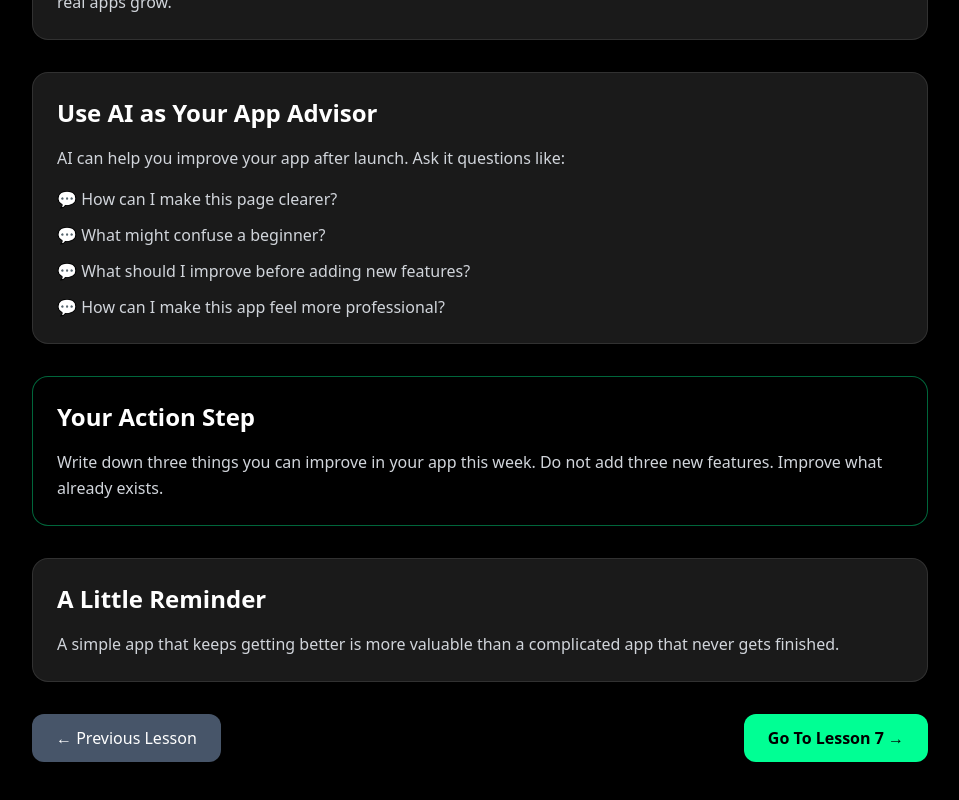
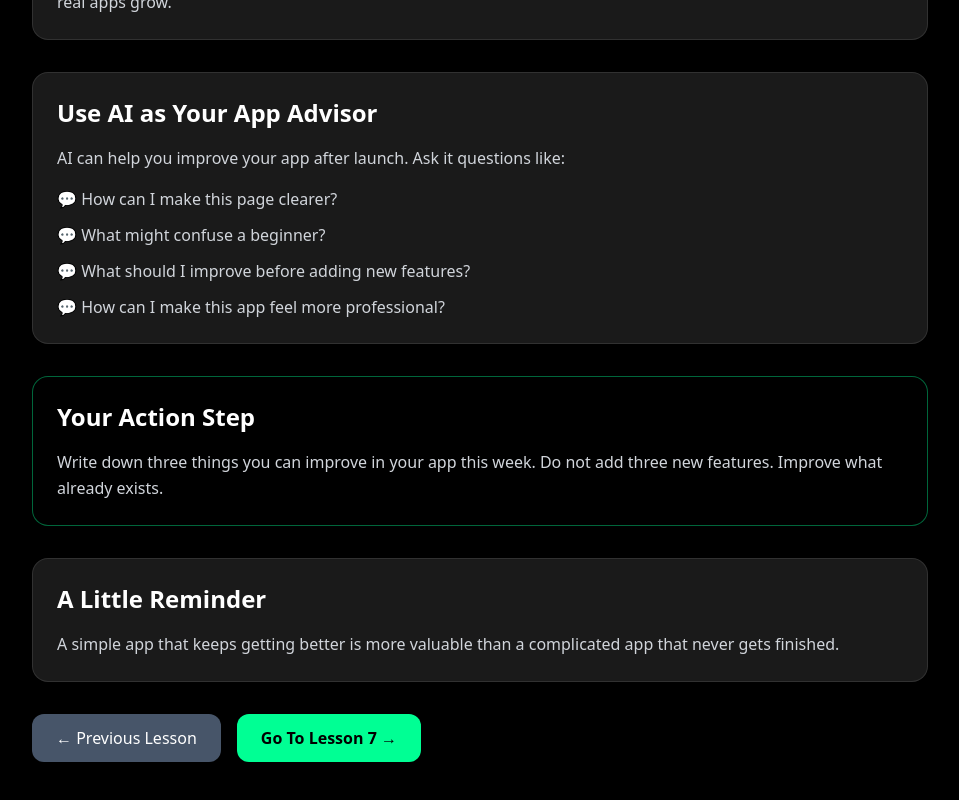
Before and after one commit to myapptly/apptly-website, a Next.js app: page /lesson-6 in a window 1280 px wide. Shown: the part 1874-2674 px from the top of the page, without its empty margins (160-1119 px from the left). Built offline with nearby package versions, Linux system fonts and the light colour scheme.

Commit message:
Update page

```diff
--- a/app/lesson-6/page.tsx
+++ b/app/lesson-6/page.tsx
@@ -110,7 +110,7 @@ export default function Lesson6() {
           </p>
         </div>
 
-        <div className="flex justify-between items-center mt-10">
+ <div className="flex gap-4 mt-10">
   <a
     href="/lesson-5"
     className="px-6 py-3 rounded-xl bg-slate-600 hover:bg-slate-500 transition"
```
